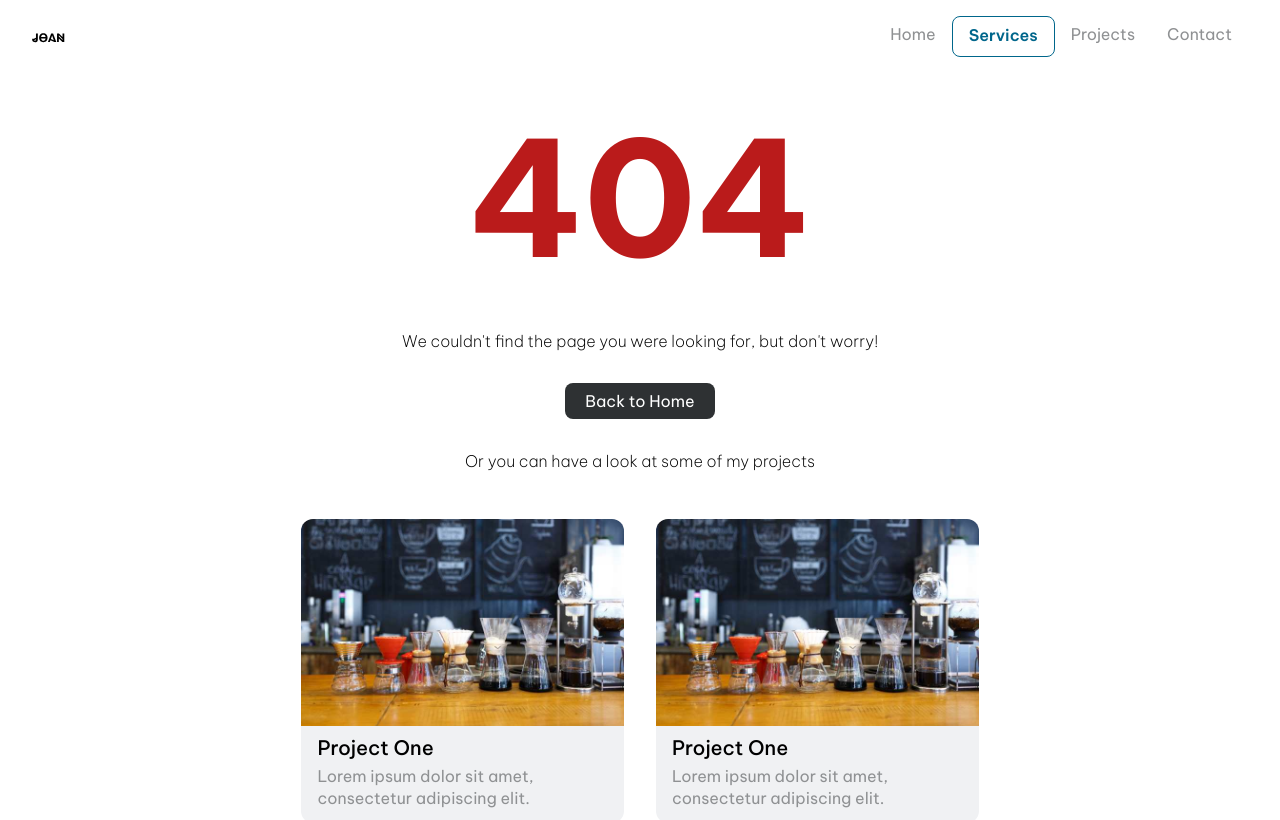
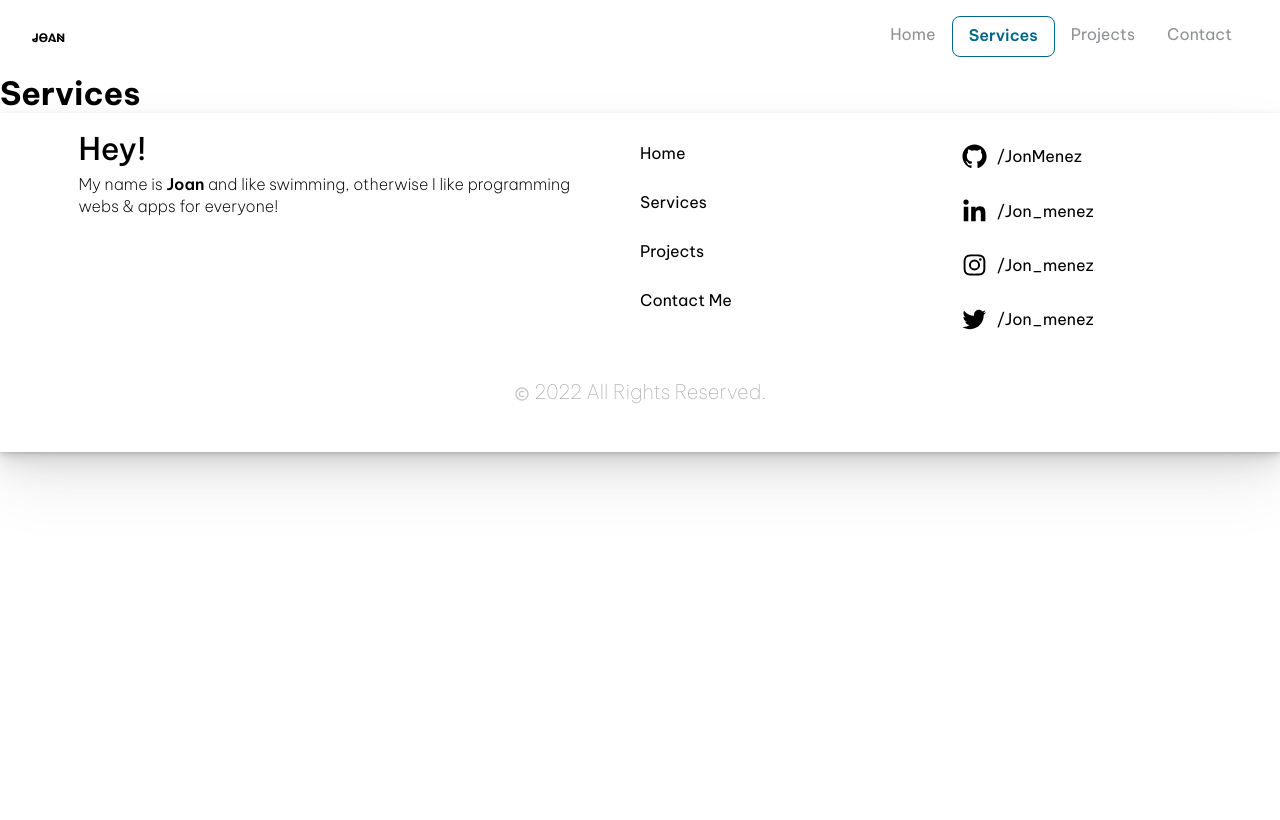
Before and after one commit to JonMenez/landing-page-giDev, a React app: page /services in a window 1280 px wide. Shown: the top 820 px of the page. Built offline with nearby package versions, Linux system fonts and the light colour scheme.

Commit message:
[ADD] ServicesPage

```diff
--- /dev/null
+++ b/src/pages/ServicesPage.jsx
@@ -0,0 +1,11 @@
+import React from 'react';
+
+const ServicesPage = () => {
+  return (
+      <div className="servicesPage">
+          <h1 className="servicesPage__title">Services</h1>
+      </div>
+  )
+};
+
+export default ServicesPage;
--- a/src/routes/App.jsx
+++ b/src/routes/App.jsx
@@ -5,9 +5,10 @@ import {
     Route }         from 'react-router-dom'
 import Layout       from '@containers/Layout'
 import Home         from '@pages/Home'
+import ProjectsPage from '@pages/ProjectsPage'
+import ServicesPage from '@pages/ServicesPage'
+import Form         from '@pages/Form'
 import Error404     from '@pages/Error404'
-import ProjectsPage from '@pages/ProjectsPage'
-import Form         from '@pages/Form'
 import ProjectDetail from '../pages/ProjectDetail'
 import ScrollToTop  from '@services/ScrollToTop'
 import '@styles/app.scss'
@@ -24,6 +25,7 @@ const App = () => {
                   <Route path='/' element={ <Home/> } />
                   <Route path='/projects' element={ <ProjectsPage/> } />
                   <Route path='/projects/*' element={ <ProjectDetail/> } />
+                  <Route path='/services' element={ <ServicesPage /> } />
                   <Route path='/contact' element={ <Form /> } />
                   <Route path='*' element={ <Error404/> } />
                 </Routes>
```
